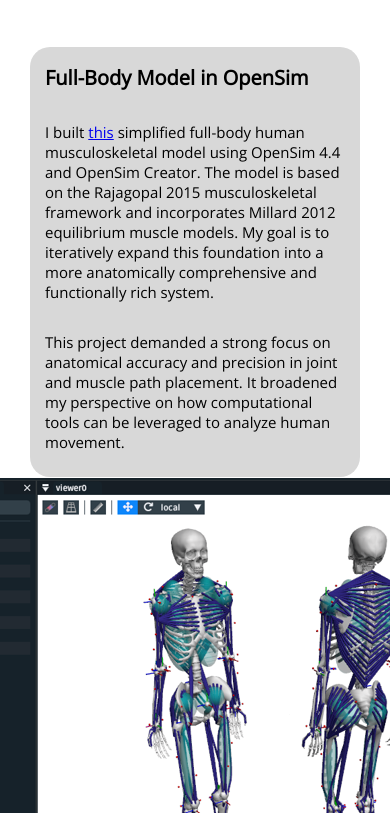
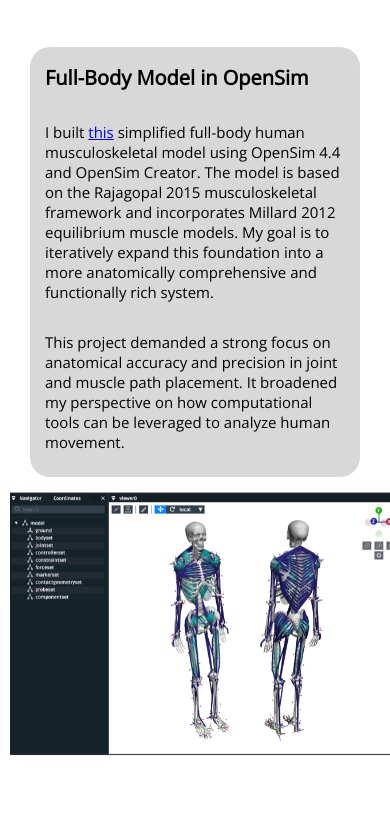
Before and after one commit to panyland/blog-website, a plain HTML site: page portfolio/index.html in a window 390 px wide. Shown: the part 287-1100 px from the top of the page. Drawn offline with nearby package versions, Linux system fonts and the light colour scheme.

Commit message:
Add files via upload

```diff
--- a/style.css
+++ b/style.css
@@ -389,6 +389,11 @@ body {
   font-size: 18px;
 }
 
+.model-kuva {
+  transition: transform 0.4s ease;
+  animation: slide-in ease-in-out 1s forwards;
+}
+
 .gradu-kuva {
   height: 550px;
   width: auto;
@@ -565,6 +570,10 @@ body {
     grid-template-columns: repeat(2, minmax(400px, auto));
     justify-items: center; /* Center items horizontally within the grid */
   }
+  .model-kuva {
+    width: 690px;
+    height: auto;
+  }
   .gradu-kuva {
     height: auto;
     width: 690px;
@@ -594,6 +603,11 @@ body {
   }
   .jarjesta-pofo2 {
     order: 2;
+  }
+  .model-kuva {
+    width: 600px;
+    height: auto;
+    padding-top: 15px;
   }
 
   .gait-kuva {
@@ -663,6 +677,10 @@ body {
     font-size: revert;
     margin: auto;
   }
+  .model-kuva {
+    width: 580px;
+    height: auto;
+  }
   .gradu-kuva {
     height: auto;
     width: 570px;
@@ -719,6 +737,10 @@ body {
   }
   .text h1 {
     font-size: 30px;
+  }
+  .model-kuva {
+    width: 500px;
+    height: auto;
   }
   .gradu-kuva {
     height: auto;
@@ -791,6 +813,10 @@ body {
   .search-input {
     width: 220px;
   }
+  .model-kuva {
+    width: 430px;
+    height: auto;
+  }
   .gradu-kuva {
     height: auto;
     width: 420px;
@@ -822,6 +848,10 @@ body {
 }
 
 @media (max-width: 400px) {
+  .model-kuva {
+    width: 390px;
+    height: auto;
+  }
   .gradu-kuva {
     height: auto;
     width: 380px;
```
